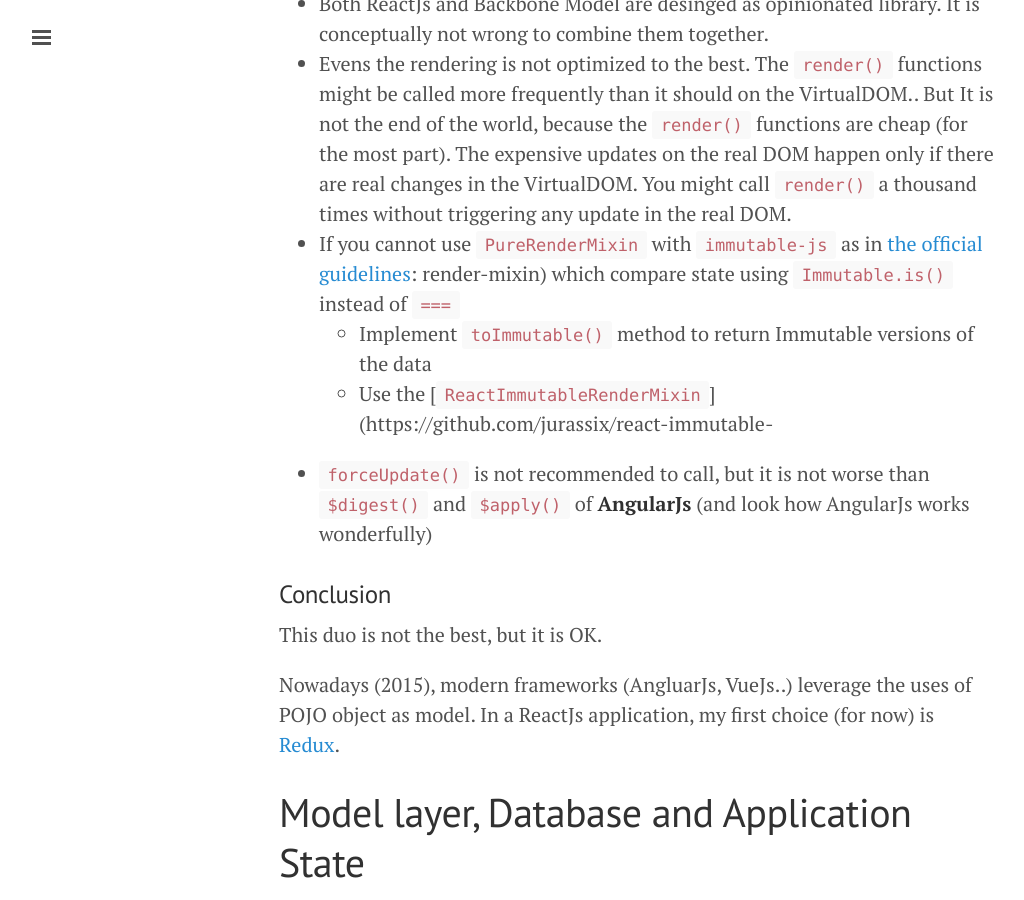
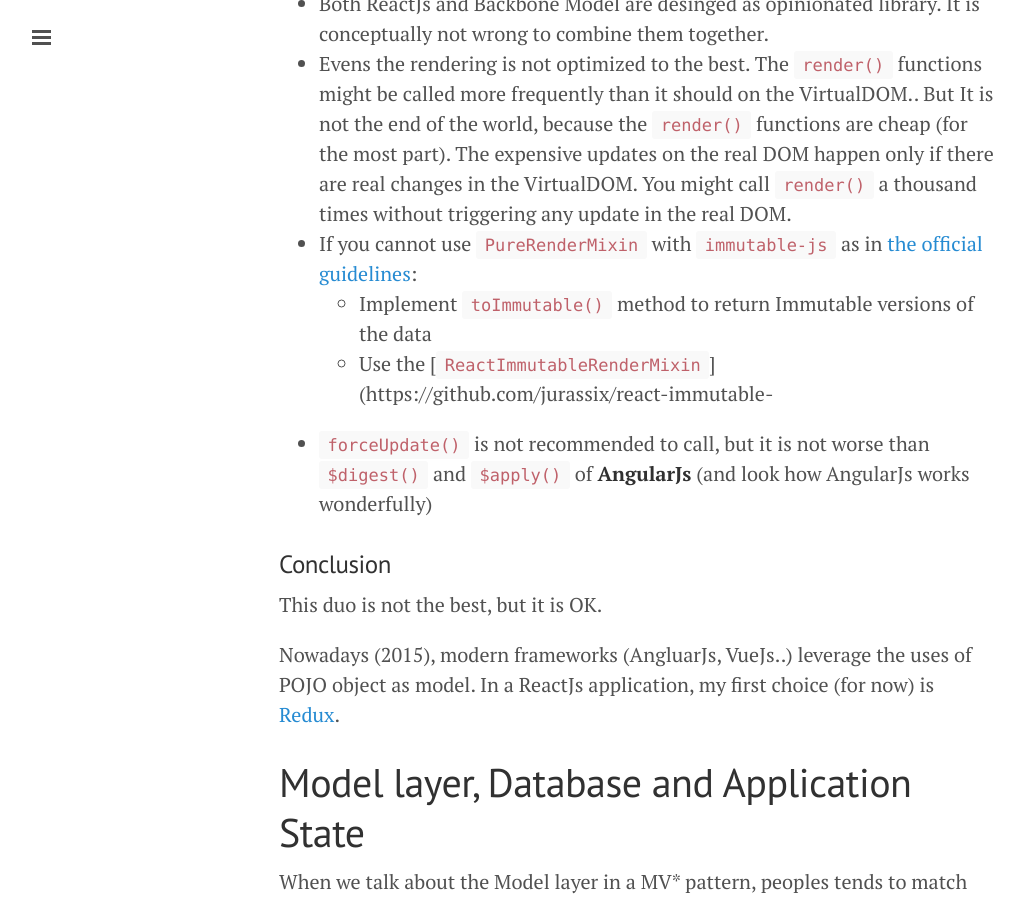
Before and after one commit to duongphuhiep/duongphuhiep.github.io, a Jekyll site: the page built from _posts/2016-01-05-backbone-model-and-reactjs.markdown, in a window 1280 px wide and 900 px high, scrolled down 1517 px. Shown: the whole window, without its empty margins (1-1025 px from the left). Built offline with Jekyll 4.4.1, drawn with Linux system fonts in a browser that asks for light colours.

Commit message:
Post update: Backbone Model and ReactJs

```diff
--- a/_posts/2016-01-05-backbone-model-and-reactjs.markdown
+++ b/_posts/2016-01-05-backbone-model-and-reactjs.markdown
@@ -37,7 +37,6 @@
  * Both ReactJs and Backbone Model are desinged as opinionated library. It is conceptually not wrong to combine them together.
  * Evens the rendering is not optimized to the best. The `render()` functions might be called more frequently than it should on the VirtualDOM.. But It is not the end of the world, because the `render()` functions are cheap (for the most part). The expensive updates on the real DOM happen only if there are real changes in the VirtualDOM. You might call `render()` a thousand times without triggering any update in the real DOM.
  * If you cannot use  [`PureRenderMixin`](https://facebook.github.io/react/docs/pure-render-mixin.html) with [`immutable-js`](https://facebook.github.io/immutable-js/) as in [the official guidelines](https://facebook.github.io/react/docs/advanced-performance.html):
-render-mixin) which compare state using `Immutable.is()` instead of `===`
    * Implement `toImmutable()` method to return Immutable versions of the data
    * Use the [`ReactImmutableRenderMixin`](https://github.com/jurassix/react-immutable-
  * `forceUpdate()` is not recommended to call, but it is not worse than `$digest()` and `$apply()` of **AngularJs** (and look how AngularJs works wonderfully)
```
